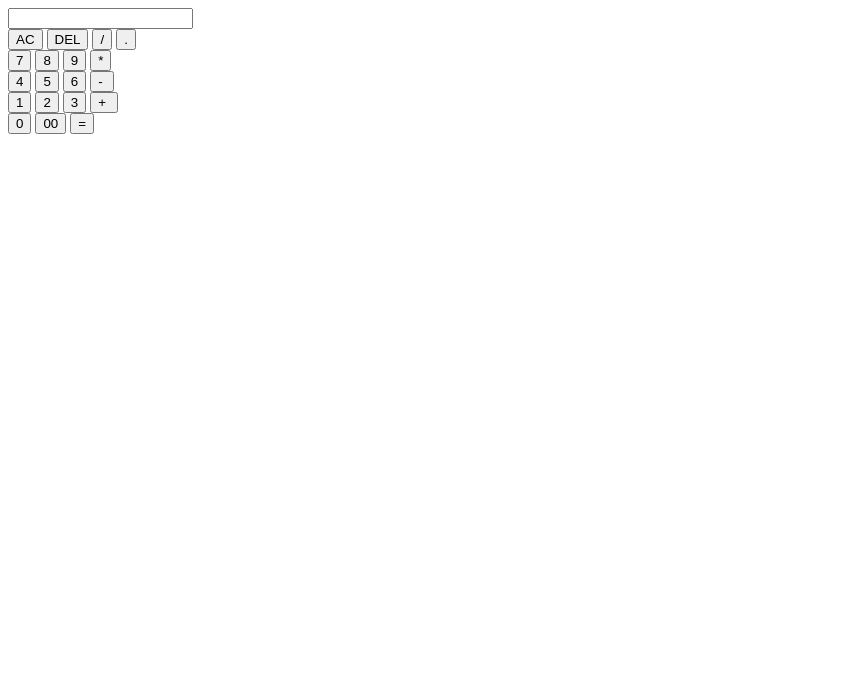
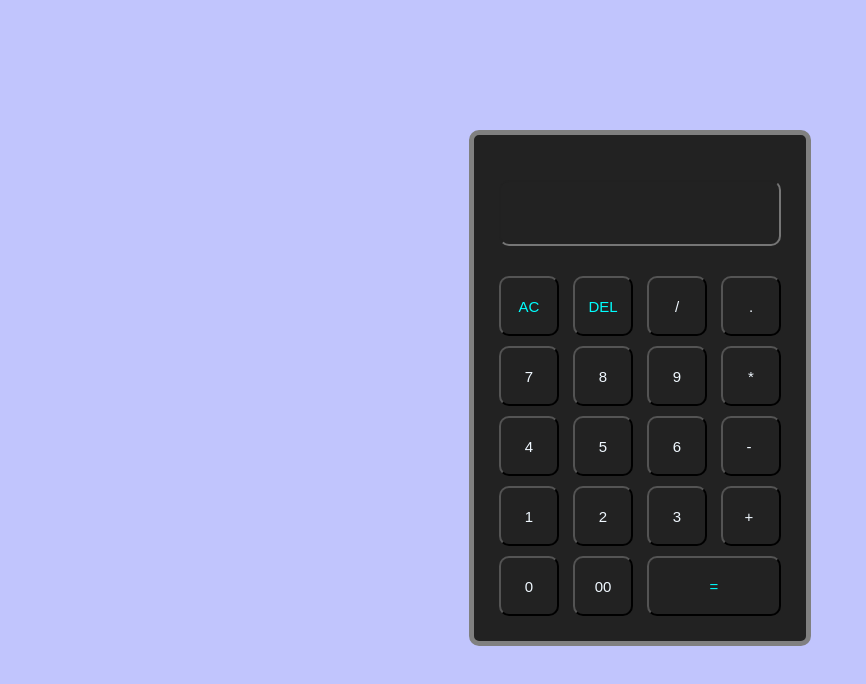
Before and after one commit to ABHI786-tech/cal, a plain HTML site: page index.html in a window 1280 px wide. Shown: the whole page, without its empty margins (0-866 px from the left). Drawn offline with Linux system fonts and the light colour scheme.

Commit message:
Update index.html

```diff
--- a/index.html
+++ b/index.html
@@ -4,7 +4,7 @@
     <meta charset="UTF-8">
     <meta name="viewport" content="width=device-width, initial-scale=1.0">
     <title>calculator</title>
-    <link rel="stylesheet" href="hhhhh.css">
+    <link rel="stylesheet" href="style.css">
 </head>
 <body>
     <div class="container">
```
